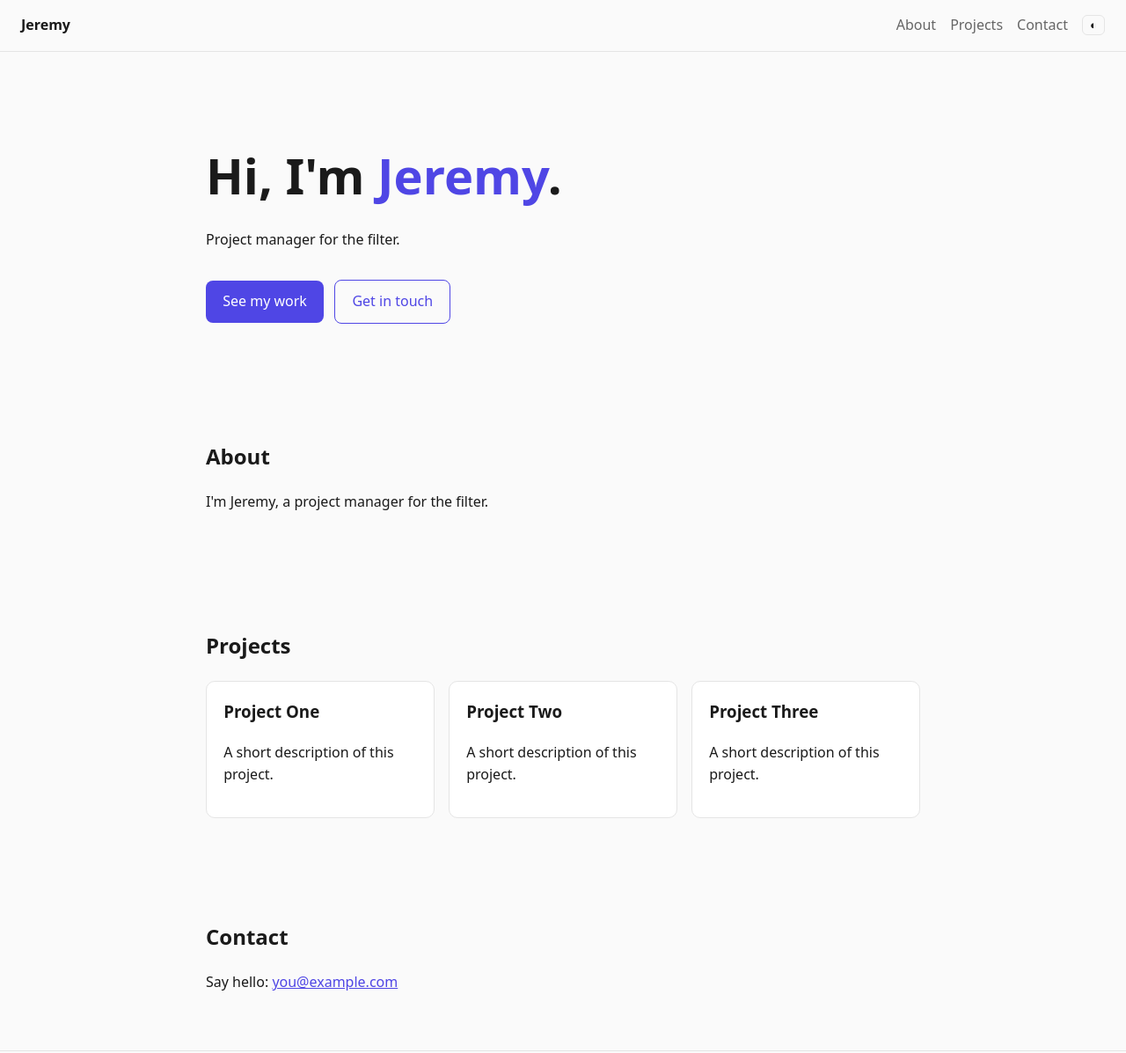
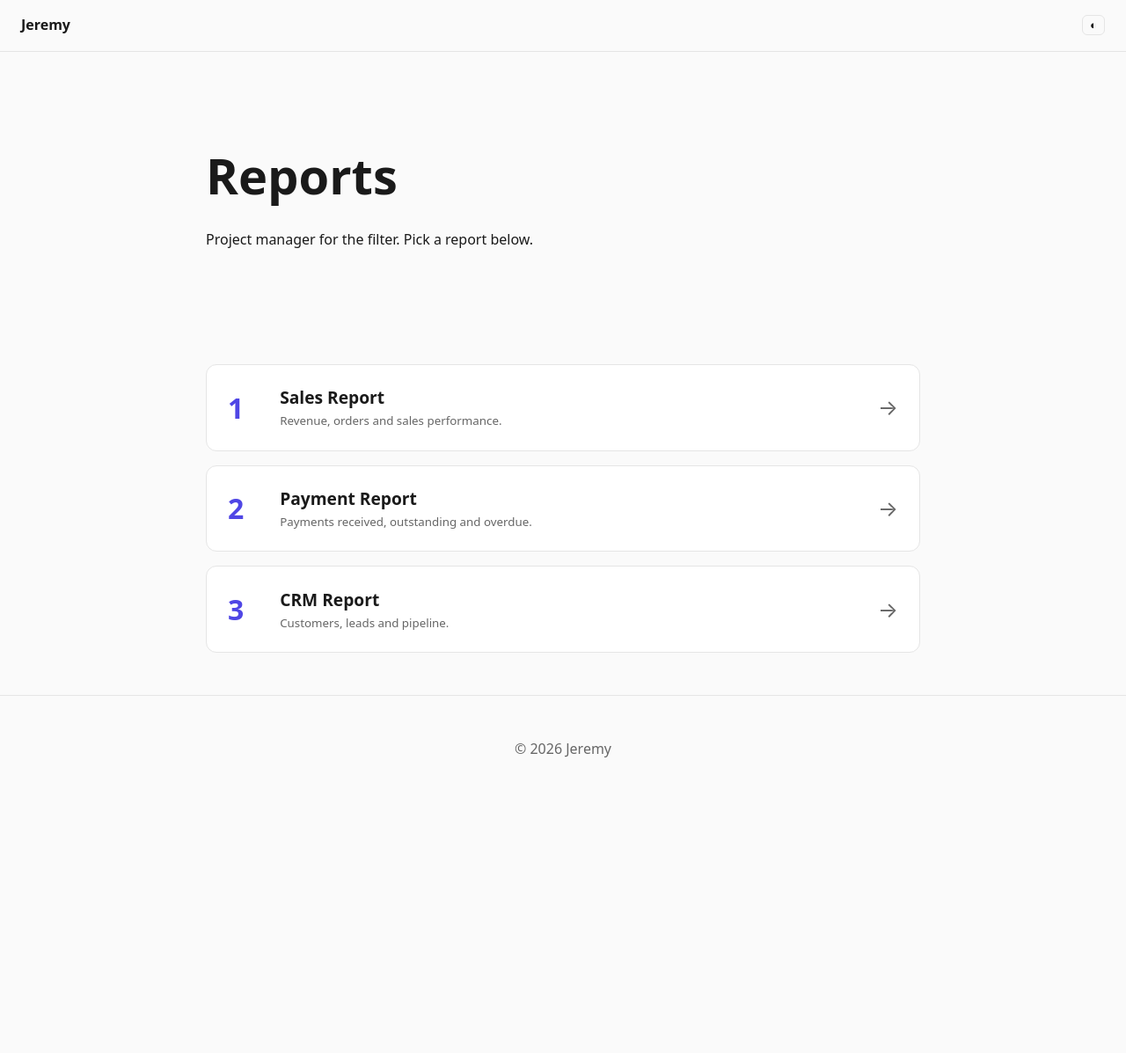
Before and after one commit to Zoelrty/Myworld, a plain HTML site: page index.html in a window 1280 px wide. Shown: the top 1197 px of the page at 88% size. After the commit the page ends 913 px from the top, so only its background shows below. Drawn offline with Linux system fonts and the light colour scheme.

Commit message:
Make index a numbered report hub; add report stub pages
Co-Authored-By: Claude Sonnet 5.5 <noreply@anthropic.com>
Claude-Session: https://claude.ai/code/session_019rJZjr7B1Nmrza5F5GQMMF

```diff
--- a/assets/style.css
+++ b/assets/style.css
@@ -22,3 +22,11 @@ section{padding:3rem 0}
 .card{background:var(--card);border:1px solid var(--border);border-radius:10px;padding:1.2rem}
 .card h3{margin-top:0}
 footer{text-align:center;padding:2rem;color:var(--muted);border-top:1px solid var(--border)}
+.reports{display:grid;gap:1rem}
+.report{display:flex;align-items:center;gap:1.2rem;padding:1.4rem 1.5rem;background:var(--card);border:1px solid var(--border);border-radius:12px;text-decoration:none;color:var(--fg);transition:border-color .15s,transform .15s}
+.report:hover{border-color:var(--accent);transform:translateY(-2px)}
+.report .num{font-size:2rem;font-weight:700;color:var(--accent);min-width:2.5rem}
+.report .info{display:flex;flex-direction:column;flex:1}
+.report .info strong{font-size:1.2rem}
+.report small{color:var(--muted)}
+.report .go{font-size:1.5rem;color:var(--muted)}
--- a/index.html
+++ b/index.html
@@ -3,49 +3,41 @@
 <head>
   <meta charset="utf-8">
   <meta name="viewport" content="width=device-width, initial-scale=1">
-  <title>Jeremy</title>
-  <meta name="description" content="Personal website">
+  <title>Jeremy – Reports</title>
+  <meta name="description" content="Report index">
   <link rel="stylesheet" href="assets/style.css">
 </head>
 <body>
   <header class="site-header">
-    <a class="brand" href="#home">Jeremy</a>
-    <nav aria-label="Main">
-      <a href="#about">About</a>
-      <a href="#projects">Projects</a>
-      <a href="#contact">Contact</a>
-      <button id="theme-toggle" type="button" aria-label="Toggle theme">◐</button>
-    </nav>
+    <a class="brand" href="index.html">Jeremy</a>
+    <button id="theme-toggle" type="button" aria-label="Toggle theme">◐</button>
   </header>
 
   <main>
-    <section id="home" class="hero">
-      <h1>Hi, I'm <span class="accent">Jeremy</span>.</h1>
-      <p>Project manager for the filter.</p>
-      <a class="btn" href="#projects">See my work</a>
-      <a class="btn btn-ghost" href="#contact">Get in touch</a>
+    <section class="hero">
+      <h1>Reports</h1>
+      <p>Project manager for the filter. Pick a report below.</p>
     </section>
 
-    <section id="about">
-      <h2>About</h2>
-      <!-- TODO: expand with your background, what you do day to day, interests -->
-      <p>I'm Jeremy, a project manager for the filter.</p>
-    </section>
-
-    <section id="projects">
-      <h2>Projects</h2>
-      <!-- TODO: replace placeholder cards with real projects (title, one-line summary, link) -->
-      <div class="grid">
-        <article class="card"><h3>Project One</h3><p>A short description of this project.</p></article>
-        <article class="card"><h3>Project Two</h3><p>A short description of this project.</p></article>
-        <article class="card"><h3>Project Three</h3><p>A short description of this project.</p></article>
+    <section aria-label="Report index">
+      <div class="reports">
+      <a class="report" href="reports/sales.html">
+        <span class="num">1</span>
+        <span class="info"><strong>Sales Report</strong><small>Revenue, orders and sales performance.</small></span>
+        <span class="go" aria-hidden="true">→</span>
+      </a>
+      <a class="report" href="reports/payment.html">
+        <span class="num">2</span>
+        <span class="info"><strong>Payment Report</strong><small>Payments received, outstanding and overdue.</small></span>
+        <span class="go" aria-hidden="true">→</span>
+      </a>
+      <a class="report" href="reports/crm.html">
+        <span class="num">3</span>
+        <span class="info"><strong>CRM Report</strong><small>Customers, leads and pipeline.</small></span>
+        <span class="go" aria-hidden="true">→</span>
+      </a>
       </div>
-    </section>
-
-    <section id="contact">
-      <h2>Contact</h2>
-      <p>Say hello: <!-- TODO: put your real email here -->
-      <a href="mailto:you@example.com">you@example.com</a></p>
+      <!-- To add a report: copy one <a class="report"> block, bump the number, point href to a new page in reports/ -->
     </section>
   </main>
 
```
Also changed, not shown: reports/crm.html (added, +24 -0 lines), reports/payment.html (added, +24 -0 lines), reports/sales.html (added, +24 -0 lines).
